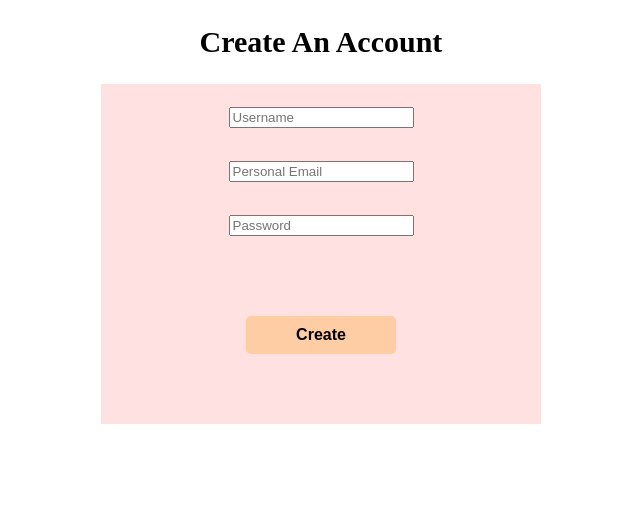
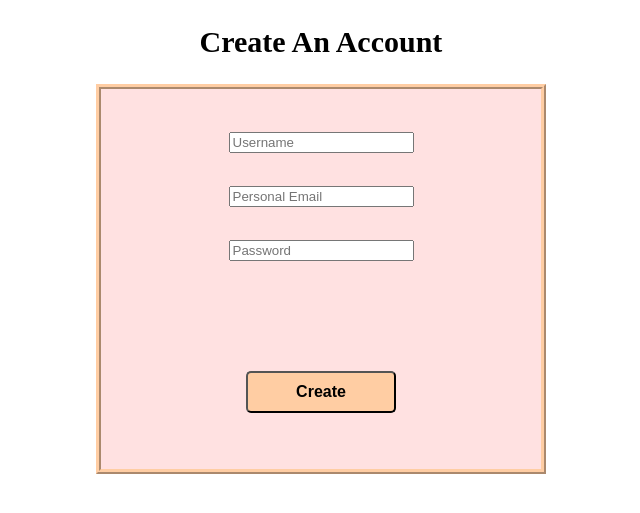
Before and after one commit to ad3707/w4111-proj1, a Flask app: page /signup in a window 1280 px wide. Shown: the part 158-671 px from the top of the page, without its empty margins (319-959 px from the left). Run offline with Flask 2, Linux system fonts and the light colour scheme; parts of the project's set-up code (start-up, migrations or seed data) failed here and were passed over.

Commit message:
Update signup.html

```diff
--- a/templates/signup.html
+++ b/templates/signup.html
@@ -7,15 +7,16 @@
      text-align: center;
    }
 
-   button {
+   #button {
      width: 150px;
      padding: 10px;
-     border: none;
+     border: line;
      border-radius: 5px;
      background: #ffcda3;
      font-size: 16px;
      font-weight: bold;
-     margin-top: 50px;
+     margin-top: 80px;
+     border-color: black;
 
    }
 
@@ -28,15 +29,17 @@
    #form {
      margin: auto;
      background-color: #ffe1e1;
-     padding: 20px;
+     padding: 40px 20px 40px;
      height: 300px;
      width: 400px;
+     border-style: ridge;
+     border-width: 5px;
+     border-color:#ffcda3
 
    }
 
    #inputs {
      margin-bottom: 30px;
-
    }
 
  </style>
@@ -78,7 +81,6 @@ document.getElementById('button').onclick = function() {
     var a = document.createElement('a');
     a.target = '_blank';
     username = document.getElementById('username');
-    //location.href =  '/signup2?username=' + username.value;
     var container = document.getElementById('form');
     container.appendChild(a);
 }
```
